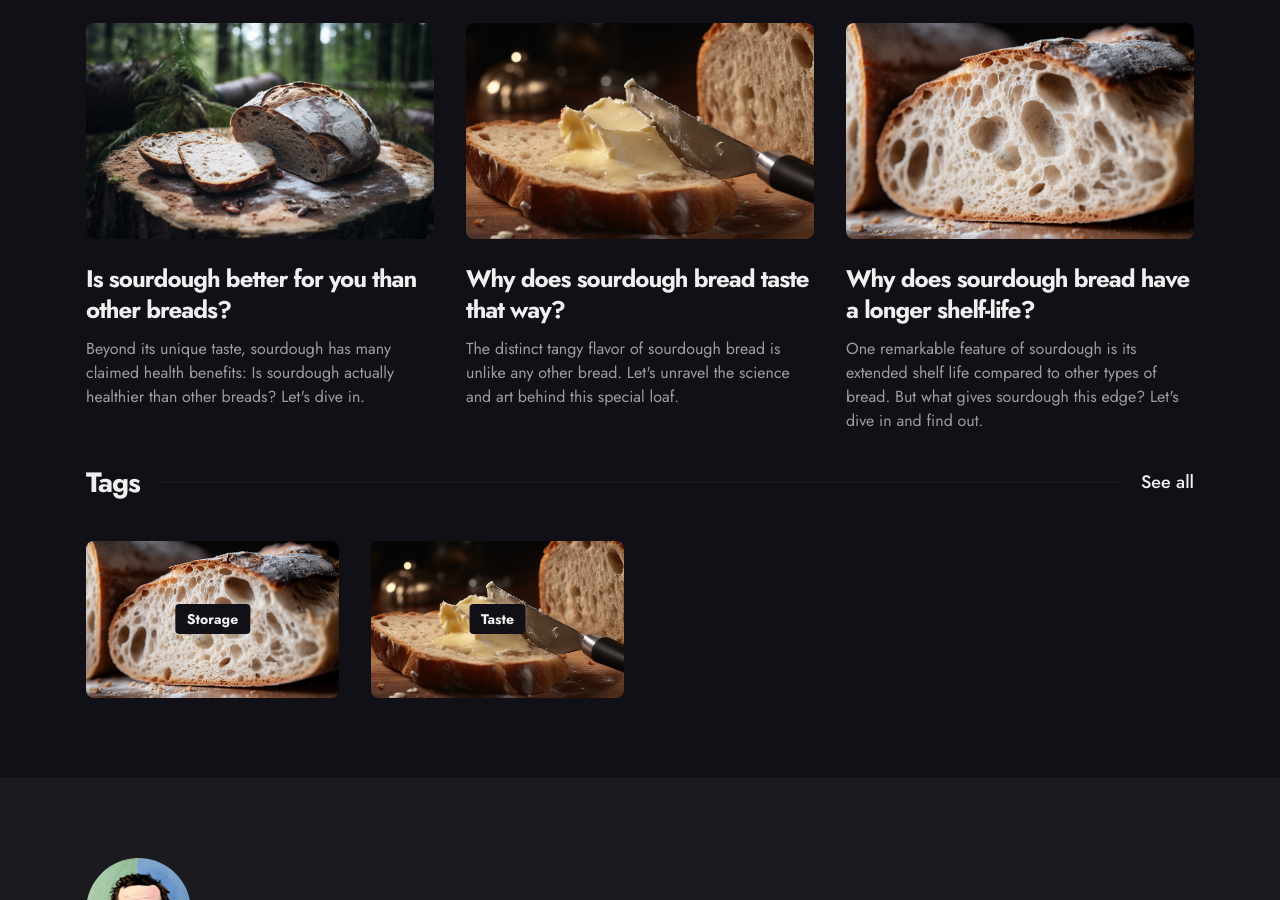
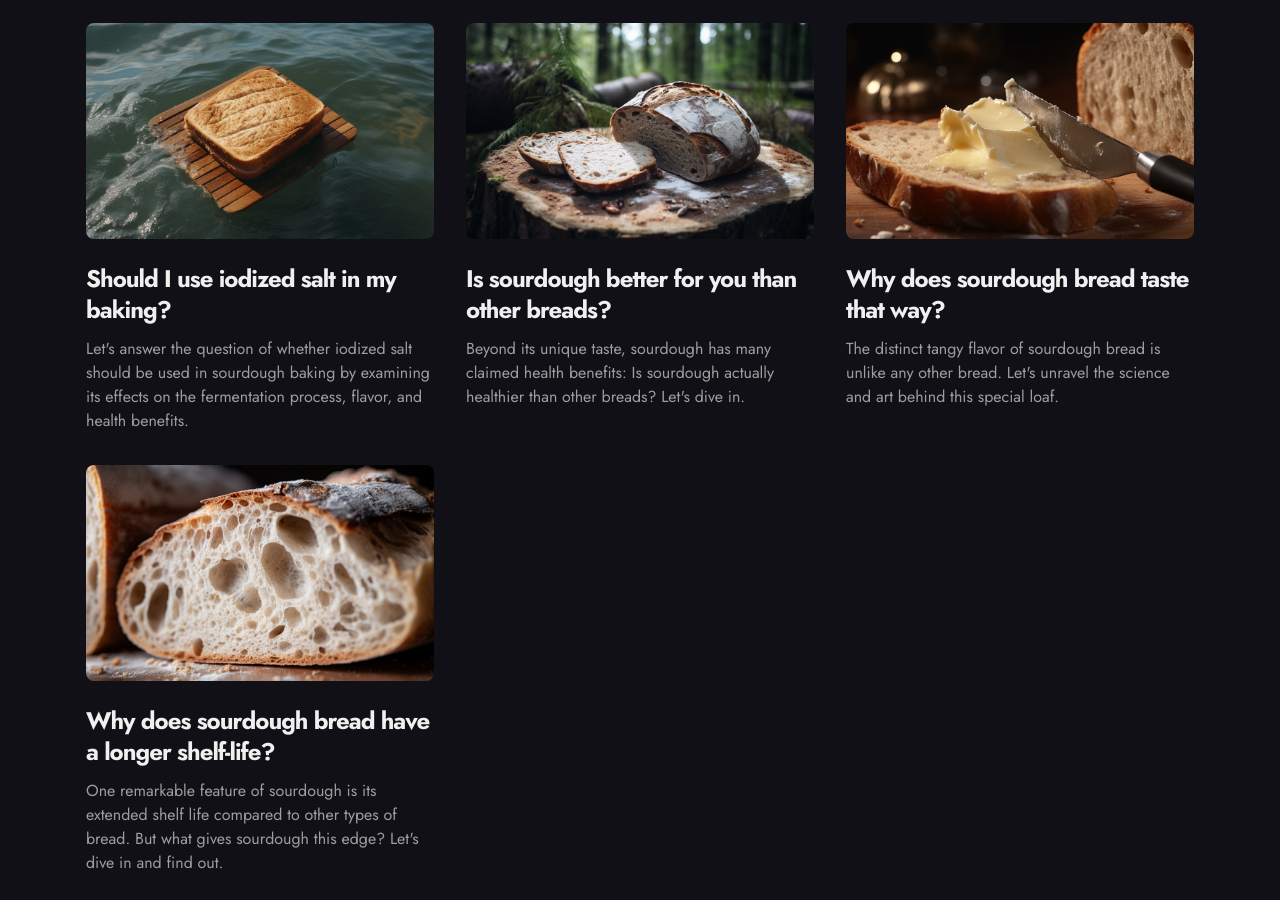
Before and after one commit to craigmbooth/sourdough-website, a Jekyll site: the page built from index.html, in a window 1280 px wide and 900 px high, scrolled down 714 px. Built offline with Jekyll 4.4.1, drawn with Linux system fonts in a browser that asks for light colours; nearby versions of some CDN libraries; the list of posts is cut into pages by our own code.

Commit message:
Add google analytics and iodized salt post

```diff
--- a/_config.yml
+++ b/_config.yml
@@ -85,7 +85,7 @@ mailchimp__button__text: Sign me up!
 
 #-------------------------------
 # Google Analytics
-google-analytics: # Add your GA Tracking Id
+google-analytics: G-WQ7R1240D7
 
 
 #-------------------------------
--- /dev/null
+++ b/_posts/2023-10-18-should-i-use-iodized-salt-in-my-baking.md
@@ -0,0 +1,8 @@
+---
+layout: post
+title:  Should I use iodized salt in my baking?
+description: "Let's answer the question of whether iodized salt should be used in sourdough baking by examining its effects on the fermentation process, flavor, and health benefits."
+date:   2023-10-18
+image:  '/images/posts/iodized/header.png'
+tags:   []
+---
```
Also changed, not shown: images/posts/iodized/header.png (added).
